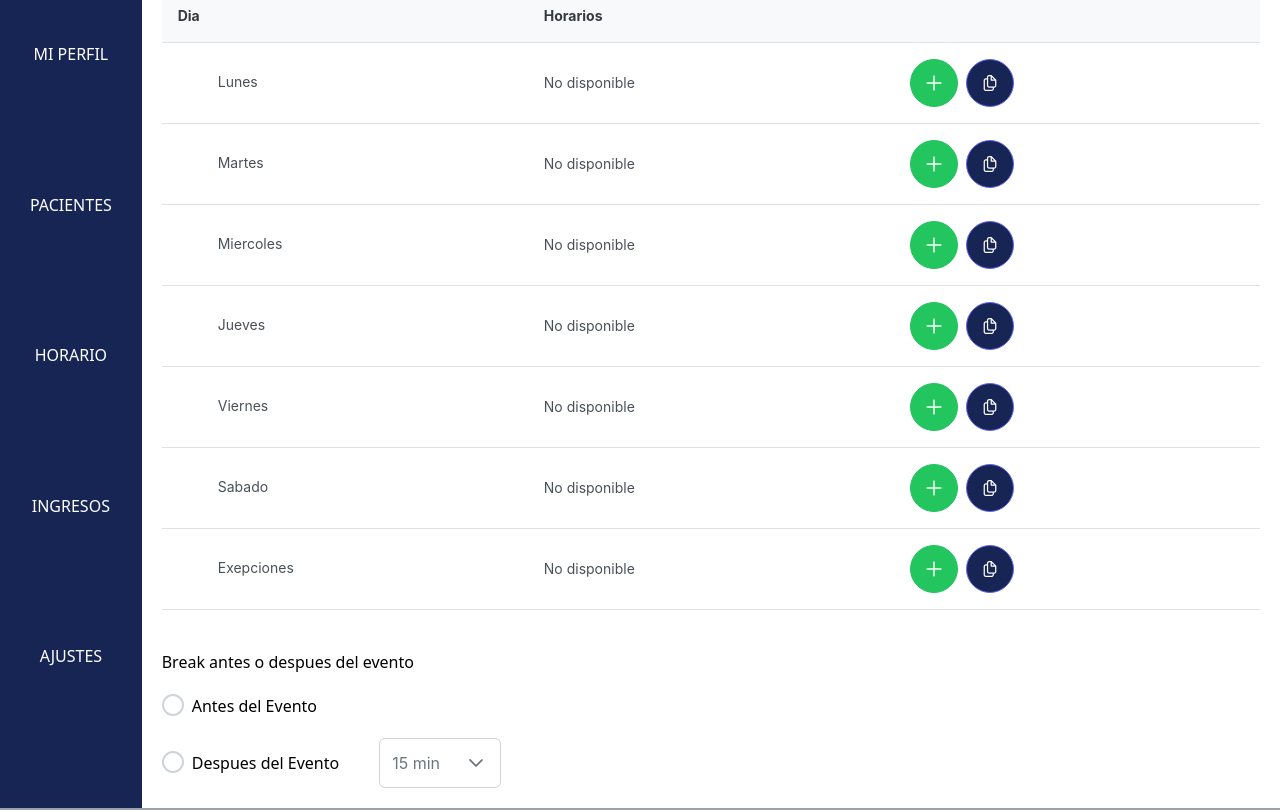
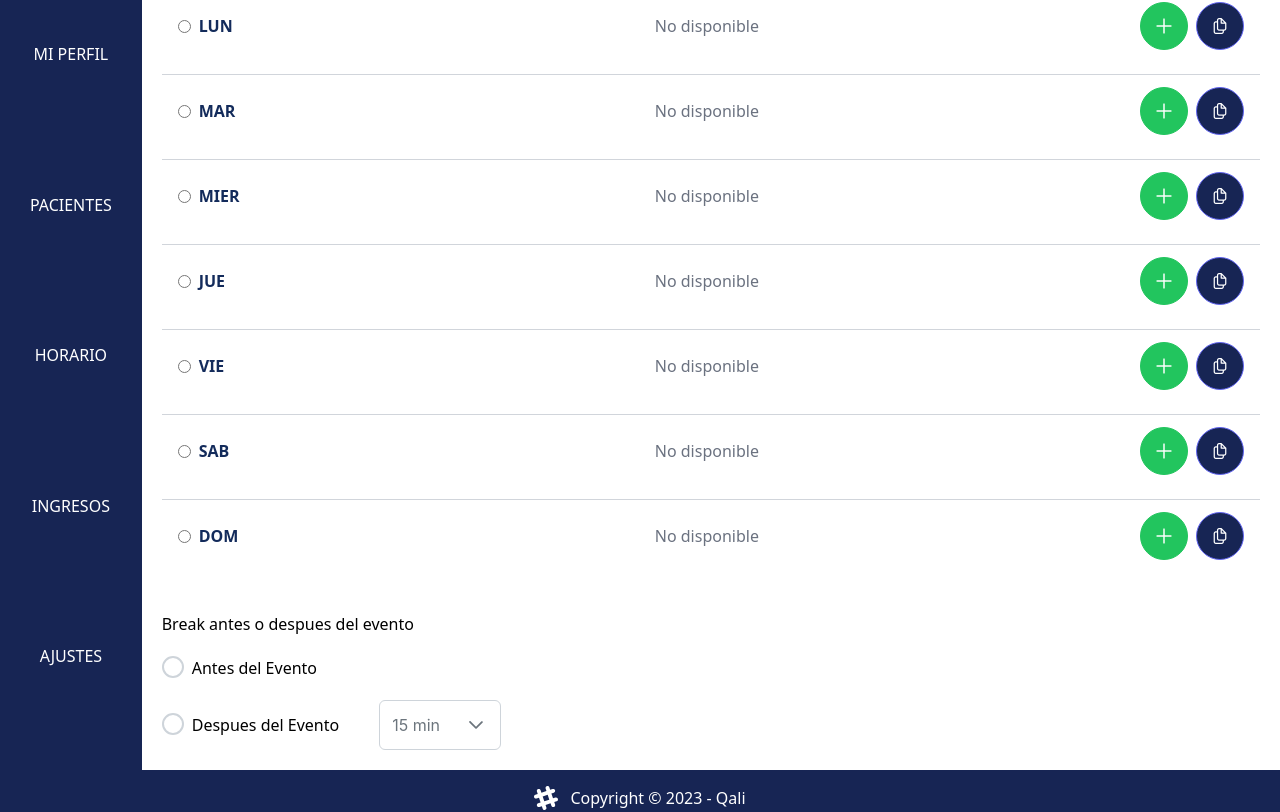
Before and after one commit to abelacco/qali-client, a React (Vite) app: page /horarios in a window 1280 px wide. Shown: the part 168-980 px from the top of the page. Built offline with nearby package versions, Linux system fonts and the light colour scheme.

Commit message:
add horario, layoutDashboard, and add refactor

```diff
--- /dev/null
+++ b/src/components/FooterDashBoard/FooterDashBoard.jsx
@@ -0,0 +1,24 @@
+import React from 'react'
+
+const FooterDashBoard = () => {
+  return (
+    <footer className='w-full bg-[#172554] text-white flex flex-col items-start gap-10 lg:gap-0 lg:flex-row lg:justify-between lg:items-center p-4 text-neutral-content '>
+      <div className='flex gap-3 items-center justify-center w-full'>
+        <svg
+          width='24'
+          height='24'
+          viewBox='0 0 24 24'
+          xmlns='http://www.w3.org/2000/svg'
+          fillRule='evenodd'
+          clipRule='evenodd'
+          className='fill-current text-base-content'
+        >
+          <path d='M22.672 15.226l-2.432.811.841 2.515c.33 1.019-.209 2.127-1.23 2.456-1.15.325-2.148-.321-2.463-1.226l-.84-2.518-5.013 1.677.84 2.517c.391 1.203-.434 2.542-1.831 2.542-.88 0-1.601-.564-1.86-1.314l-.842-2.516-2.431.809c-1.135.328-2.145-.317-2.463-1.229-.329-1.018.211-2.127 1.231-2.456l2.432-.809-1.621-4.823-2.432.808c-1.355.384-2.558-.59-2.558-1.839 0-.817.509-1.582 1.327-1.846l2.433-.809-.842-2.515c-.33-1.02.211-2.129 1.232-2.458 1.02-.329 2.13.209 2.461 1.229l.842 2.515 5.011-1.677-.839-2.517c-.403-1.238.484-2.553 1.843-2.553.819 0 1.585.509 1.85 1.326l.841 2.517 2.431-.81c1.02-.33 2.131.211 2.461 1.229.332 1.018-.21 2.126-1.23 2.456l-2.433.809 1.622 4.823 2.433-.809c1.242-.401 2.557.484 2.557 1.838 0 .819-.51 1.583-1.328 1.847m-8.992-6.428l-5.01 1.675 1.619 4.828 5.011-1.674-1.62-4.829z'></path>
+        </svg>
+        <p className=' text-base-content'>Copyright © 2023 - Qali</p>
+      </div>
+    </footer>
+  )
+}
+
+export default FooterDashBoard
--- a/src/components/Horarios/Horarios.jsx
+++ b/src/components/Horarios/Horarios.jsx
@@ -1,6 +1,6 @@
-import Layout from '../Layouts/LayoutCliente'
+import LayoutDashboard from '../Layouts/LayoutDashboard'
 import { Button } from 'primereact/button'
-import SideNav from './SideNav/SideNav'
+
 import Agenda from './components/Agenda'
 import PersonalizarHorario from './components/PersonalizarHorario'
 import { useCallback, useState } from 'react'
@@ -20,10 +20,7 @@
   }, [showAgenda])
 
   return (
-    <Layout main={'flex'}>
-      <SideNav />
-      <section className='w-full flex flex-col gap-10 py-5 px-5'>
-        {/* buttons */}
+    <LayoutDashboard>
       <div className='flex gap-4 items-center justify-between w-full'>
         <div className='w-full'>
           <Button
@@ -46,8 +43,7 @@
       {showAgenda && !showHorarios && <Agenda />}
 
       {showHorarios && !showAgenda && <PersonalizarHorario />}
-      </section>
-    </Layout>
+    </LayoutDashboard>
   )
 }
 
--- /dev/null
+++ b/src/components/Horarios/components/CalendarHorarios.jsx
@@ -0,0 +1,148 @@
+import { Calendar } from 'primereact/calendar'
+import { Button } from 'primereact/button'
+import React, { useCallback, useState } from 'react'
+
+const CalendarHorarios = ({ day }) => {
+  const [addHora, setAddHora] = useState(false)
+  const [timeInicio, setTimeInicio] = useState(null)
+  const [timefin, setTimeFin] = useState(null)
+  const [horarios, setHorarios] = useState([])
+
+  const handleAdd = () => {
+    setAddHora(true)
+    if (!horarios.length > 1)
+      setHorarios(() => [
+        {
+          inicio: timeInicio,
+          fin: timefin,
+        },
+      ])
+  }
+
+  const handleChange = (e) => {
+    if (e.target.name === 'inicio') setTimeInicio(e.value)
+    if (e.target.name === 'fin') setTimeFin(e.value)
+  }
+
+  const addHorario = () => {
+    if (horarios.length) {
+      setHorarios((old) => [
+        ...old,
+        {
+          inicio: timeInicio,
+          fin: timefin,
+        },
+      ])
+    } else {
+      setHorarios(() => [
+        {
+          inicio: timeInicio,
+          fin: timefin,
+        },
+      ])
+    }
+    setAddHora(false)
+    setTimeInicio('')
+    setTimeFin('')
+  }
+
+  const deleteHorario = (inicio, fin) => {
+    console.log(inicio, fin)
+    const filterHorarios = horarios.filter(
+      (horario) => horario.inicio !== inicio && horario.fin !== fin,
+    )
+
+    setHorarios(filterHorarios)
+  }
+
+  console.log({ horarios })
+
+  return (
+    <div className='w-full py-3 px-4 flex justify-between items-center'>
+      <div className='w-1/3 justify-start flex gap-2 items-center'>
+        <input type='radio' name='day' id={day} />
+        <label htmlFor='dia' className='w-max text-qaliBlue uppercase font-bold'>
+          {day}
+        </label>
+      </div>
+      <div className='w-1/3 justify-center flex gap-2 items-center'>
+        {!horarios.length && !addHora && (
+          <div className='font-light text-gray-500'>No disponible</div>
+        )}
+        <div className='flex flex-col items-center gap-3'>
+          {addHora && (
+            <div className='flex items-center gap-3'>
+              <Calendar
+                placeholder='Inicia'
+                id='calendar-timeonly'
+                onChange={(e) => handleChange(e)}
+                timeOnly
+                value={timeInicio}
+                name='inicio'
+                className='w-36 m-0 p-0 max-w-max'
+              />
+              <Calendar
+                placeholder='Finaliza'
+                id='calendar-timeonly'
+                onChange={(e) => handleChange(e)}
+                timeOnly
+                value={timefin}
+                name='fin'
+                className='w-36 m-0 p-0 max-w-max'
+              />
+              <div>
+                <Button
+                  text='Añadir'
+                  type='button'
+                  icon='pi pi-plus'
+                  rounded
+                  onClick={addHorario}
+                />
+              </div>
+            </div>
+          )}
+          {horarios.map((hora, index) => (
+            <div key={index} className='flex items-center gap-3'>
+              <Calendar
+                placeholder='Inicia'
+                id='calendar-timeonly'
+                onChange={(e) => handleChange(e)}
+                name='inicio'
+                value={hora.inicio}
+                timeOnly
+                className='w-36 m-0 p-0 max-w-max'
+              />
+              <Calendar
+                placeholder='Finaliza'
+                id='calendar-timeonly'
+                onChange={(e) => handleChange(e)}
+                name='fin'
+                value={hora.fin}
+                timeOnly
+                className='w-36 m-0 p-0 max-w-max'
+              />
+
+              <div>
+                <button onClick={() => deleteHorario(hora.inicio, hora.fin)}>Eliminar</button>
+              </div>
+            </div>
+          ))}
+        </div>
+      </div>
+
+      <div className='w-1/3 justify-end flex gap-2 items-center'>
+        <Button
+          type='button'
+          className='bg-[#0FFFA9]'
+          icon='pi pi-plus'
+          severity='success'
+          rounded
+          onClick={handleAdd}
+        ></Button>
+        <Button type='button' className='bg-[#172554]' icon='pi pi-copy' rounded></Button>
+      </div>
+    </div>
+  )
+}
+
+export default CalendarHorarios
--- a/src/components/Horarios/components/PersonalizarHorario.jsx
+++ b/src/components/Horarios/components/PersonalizarHorario.jsx
@@ -1,41 +1,22 @@
-import { useEffect, useState } from 'react'
+import { useCallback, useState } from 'react'
 import { RadioButton } from 'primereact/radiobutton'
 import { CascadeSelect } from 'primereact/CascadeSelect'
-import { TreeTable } from 'primereact/treetable'
-import { Column } from 'primereact/column'
-import { Button } from 'primereact/button'
-import { NodeService } from '../services/NodeService'
+
+import CalendarHorarios from './CalendarHorarios'
+
 const PersonalizarHorario = () => {
   const [ingredient, setIngredient] = useState('')
-  const [nodes, setNodes] = useState([])
-
-  useEffect(() => {
-    NodeService.getTreeTableNodes().then((data) => setNodes(data))
-  }, [])
-
-  const actionTemplate = () => {
-    return (
-      <div className='flex flex-wrap gap-2'>
-        <Button
-          type='button'
-          className='bg-[#0FFFA9]'
-          icon='pi pi-plus'
-          severity='success'
-          rounded
-        ></Button>
-        <Button type='button' className='bg-[#172554]' icon='pi pi-copy' rounded></Button>
-      </div>
-    )
-  }
 
   return (
-    <section className=' h-full mx-auto  flex flex-col items-start gap-10'>
-      <section className='card'>
-        <TreeTable value={nodes} tableStyle={{ minWidth: '50rem' }} className='max-w-full'>
-          <Column className='text-sm' field='day' header='Dia' expander></Column>
-          <Column className='text-sm' field='horarios' header='Horarios'></Column>
-          <Column className='text-sm' body={actionTemplate} headerClassName='w-10rem' />
-        </TreeTable>
+    <section className=' h-full mx-auto  flex flex-col items-start w-full gap-10'>
+      <section className='flex  flex-col w-full gap-3  divide-y divide-gray-300'>
+        <CalendarHorarios day='Lun' />
+        <CalendarHorarios day='Mar' />
+        <CalendarHorarios day='Mier' />
+        <CalendarHorarios day='Jue' />
+        <CalendarHorarios day='Vie' />
+        <CalendarHorarios day='Sab' />
+        <CalendarHorarios day='Dom' />
       </section>
 
       <section className='flex flex-col items-start gap-5 w-full'>
--- a/src/components/Horarios/services/NodeService.js
+++ /dev/null
@@ -1,70 +0,0 @@
-export const NodeService = {
-  getTreeTableNodesData() {
-    return [
-      {
-        key: '0',
-        data: {
-          day: 'Lunes',
-          horarios: 'No disponible',
-          type: 'Folder',
-        },
-      },
-      {
-        key: '0',
-        data: {
-          day: 'Martes',
-          horarios: 'No disponible',
-          type: 'Folder',
-        },
-      },
-      {
-        key: '0',
-        data: {
-          day: 'Miercoles',
-          horarios: 'No disponible',
-          type: 'Folder',
-        },
-      },
-      {
-        key: '0',
-        data: {
-          day: 'Jueves',
-          horarios: 'No disponible',
-          type: 'Folder',
-        },
-      },
-      {
-        key: '0',
-        data: {
-          day: 'Viernes',
-          horarios: 'No disponible',
-          type: 'Folder',
-        },
-      },
-      {
-        key: '0',
-        data: {
-          day: 'Sabado',
-          horarios: 'No disponible',
-          type: 'Folder',
-        },
-      },
-      {
-        key: '0',
-        data: {
-          day: 'Exepciones',
-          horarios: 'No disponible',
-          type: 'Folder',
-        },
-      },
-    ]
-  },
-
-  getTreeTableNodes() {
-    return Promise.resolve(this.getTreeTableNodesData())
-  },
-
-  getTreeNodes() {
-    return Promise.resolve(this.getTreeNodesData())
-  },
-}
--- /dev/null
+++ b/src/components/Layouts/LayoutDashboard.jsx
@@ -0,0 +1,19 @@
+import React from 'react'
+import FooterDashBoard from '../FooterDashBoard/FooterDashBoard'
+import SideNav from '../Horarios/SideNav/SideNav'
+import Navbar from '../Navbar/Navbar'
+
+const LayoutDashboard = ({ children }) => {
+  return (
+    <>
+      <Navbar />
+      <main className='flex'>
+        <SideNav />
+        <section className='w-full flex flex-col gap-10 py-5 px-5'>{children}</section>
+      </main>
+      <FooterDashBoard />
+    </>
+  )
+}
+
+export default LayoutDashboard
```
Lines whose indentation alone changed are shown as unchanged.
